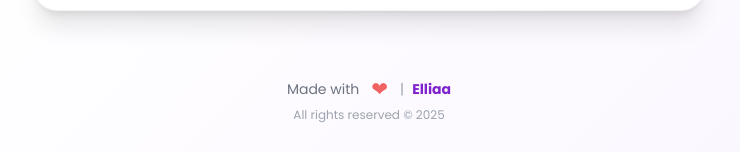
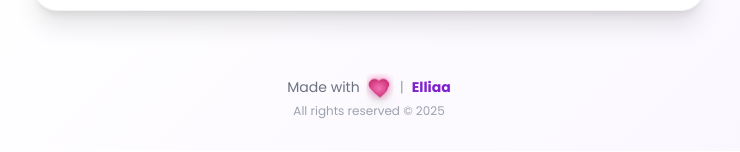
Before and after one commit to MahmoudAtteyya/orders, a React (Vite) app: page / in a window 1280 px wide. Shown: the part 1167-1319 px from the top of the page, without its empty margins (271-1011 px from the left). Built offline with nearby package versions, Linux system fonts and the light colour scheme.

Commit message:
fix : Made with love footer3

```diff
--- a/src/App.tsx
+++ b/src/App.tsx
@@ -313,11 +313,48 @@ function App() {
           <div className="flex items-center gap-2">
             <span className="font-bold text-purple-700">Elliaa</span>
             <span className="text-gray-400">|</span>
-            <span className="mx-1 animate-pulse text-red-500 text-xl">❤</span>
+            {/* Animated SVG Heart */}
+            <span className="inline-block">
+              <svg
+                className="w-6 h-6 animate-beat-heart drop-shadow-lg"
+                viewBox="0 0 24 24"
+                fill="none"
+                xmlns="http://www.w3.org/2000/svg"
+              >
+                <defs>
+                  <radialGradient id="heartGradient" cx="50%" cy="50%" r="80%">
+                    <stop offset="0%" stopColor="#f472b6" />
+                    <stop offset="100%" stopColor="#be185d" />
+                  </radialGradient>
+                </defs>
+                <path
+                  d="M12 21s-6.5-5.2-8.5-8.1C1.1 10.1 2.2 6.6 5.6 5.4c2.1-.7 4.1.2 5.4 1.7C12.3 5.6 14.3 4.7 16.4 5.4c3.4 1.2 4.5 4.7 2.1 7.5C18.5 15.8 12 21 12 21z"
+                  fill="url(#heartGradient)"
+                  stroke="#be185d"
+                  strokeWidth="0.7"
+                  style={{ filter: 'drop-shadow(0 0 4px #f472b6)' }}
+                />
+              </svg>
+            </span>
             <span>Made with</span>
           </div>
           <div className="text-xs text-gray-400 mt-1">All rights reserved © {new Date().getFullYear()}</div>
         </footer>
+        <style>{`
+          @keyframes beat-heart {
+            0%, 100% { transform: scale(1); }
+            10% { transform: scale(1.15); }
+            20% { transform: scale(0.95); }
+            30% { transform: scale(1.1); }
+            50% { transform: scale(0.97); }
+            70% { transform: scale(1.12); }
+            80% { transform: scale(0.98); }
+          }
+          .animate-beat-heart {
+            animation: beat-heart 1.2s infinite cubic-bezier(.4,0,.6,1);
+            transition: filter 0.2s;
+          }
+        `}</style>
       </div>
     </div>
   );
```
